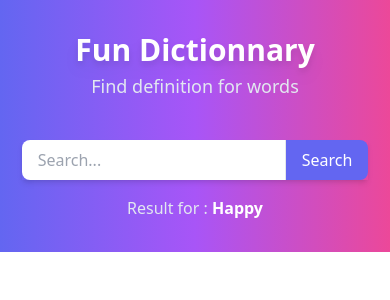
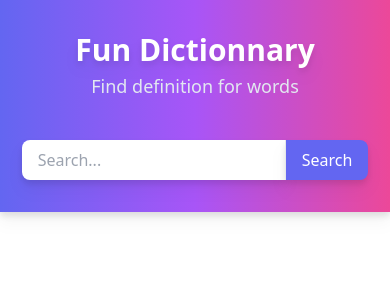
Before and after one commit to wendybaque/Fun-dictionnary, a React (Create React App) app: page / in a window 390 px wide. Shown: the top 300 px of the page. Built offline with nearby package versions, Linux system fonts and the light colour scheme.

Commit message:
Add context in Header component

```diff
--- a/public/index.html
+++ b/public/index.html
@@ -9,8 +9,6 @@
       name="description"
       content="Web site created using create-react-app"
     />
-    <link rel="apple-touch-icon" href="%PUBLIC_URL%/logo192.png" />
-    <link rel="manifest" href="%PUBLIC_URL%/manifest.json" />
     <title>Fun dictionnary</title>
   </head>
   <body>
--- a/src/App.jsx
+++ b/src/App.jsx
@@ -1,12 +1,24 @@
-import React from 'react'
-import "../src/App.css"
-import Header from './components/Header'
+import React, { createContext, useState } from 'react'
+import "../src/App.css";
+import Header from './components/Header';
+
+// Create context :
+export const InputContext = createContext();
 
 function App() {
+  const [inputValue, setInputValue] = useState("");
+  console.log(inputValue)
+  const value = {
+    inputValue,
+    setInputValue,
+  }
+
   return (
-    <div>
-      <Header />
-    </div>
+    <InputContext.Provider value={value}>
+      <div className='App'>
+        <Header />
+      </div>
+    </InputContext.Provider>
   )
 }
 
--- a/src/components/Header.jsx
+++ b/src/components/Header.jsx
@@ -1,24 +1,37 @@
-import React, { useState } from 'react'
+import React, { useContext, useState } from 'react'
+import { InputContext } from '../App';
 
 function Header() {
     const [value, setValue] = useState("");
+    const { inputValue, setInputValue } = useContext(InputContext);
+
     const handleInputChange = e => setValue(e.target.value);
     const handleSubmit = () => {
+        setInputValue(value);
         setValue("");
     }
+
+    const handleInputKeyDown = (e) => {
+        if(e.key === 'Enter') {
+            setInputValue(value);
+            setValue("");
+        }
+    }
+
   return (
-    <div className="bg-gradient-to-r from-indigo-500 via-purple-500 to-pink-500">
+    <div className="bg-gradient-to-r from-indigo-500 via-purple-500 to-pink-500 drop-shadow-lg">
         <div className="container mx-auto py-8">
             <h1 className='text-3xl font-bold text-center text-white drop-shadow-lg'>Fun Dictionnary</h1>
             <p className='text-center mt-1 mb-10 text-slate-200 text-lg'>Find definition for words</p>
                 <div className="flex item-center justify-center mt-5">
-                    <div className="flex shadow-md	">
-                        <input type="text" placeholder='Search...' className='px-4 py-2 md:w-80 rounded-l-lg' onChange={handleInputChange}/>
-                        <button type='button' className='bg-indigo-500 border-l px-4 py-2 text-white rounded-r-lg' onClick={handleSubmit}>Search</button>
+                    <div className="flex">
+                        <input type="text" placeholder='Search...' className='px-4 py-2 md:w-80 rounded-l-lg drop-shadow-lg' onChange={handleInputChange} value={value} onKeyDown={handleInputKeyDown}/>
+                        <button type='button' className='bg-indigo-500 border-l px-4 py-2 text-white rounded-r-lg drop-shadow-lg' onClick={handleSubmit}>Search</button>
                     </div>
                 </div>
-                <h3 className='text-slate-200 text-center mt-4'>Result for : <span className='text-white font-bold'>Happy</span></h3>
-        </div>
+                { inputValue && (<h3 className='text-slate-200 text-center mt-4'>Result for : <span className='text-white font-bold'>{inputValue}</span></h3>
+                )}
+                </div>
     </div>
   )
 }
```
